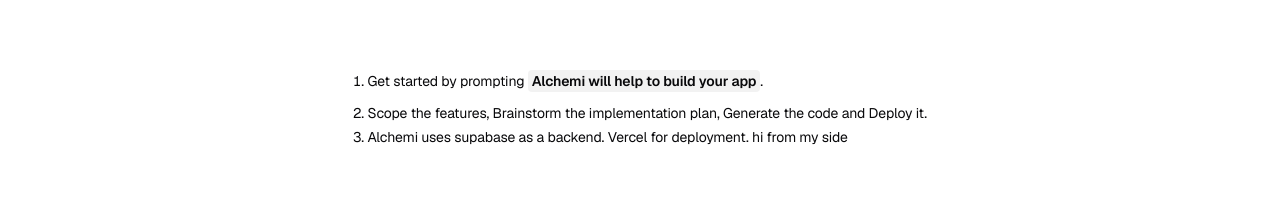
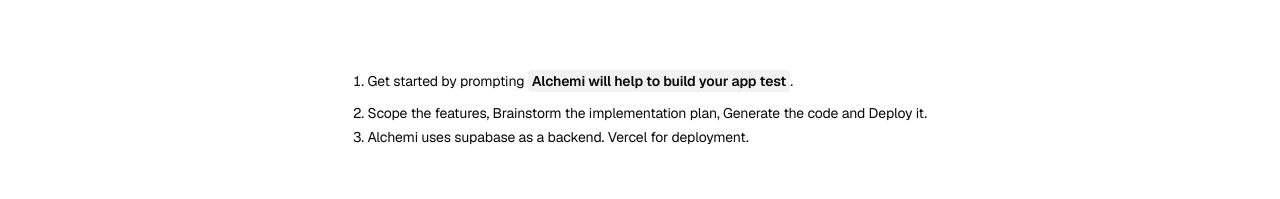
Before and after one commit to abhishek-zen/scaling-engine, a Next.js app: page / in a window 1280 px wide. Shown: the part 259-458 px from the top of the page. Built offline with nearby package versions, Linux system fonts and the light colour scheme; no server answers.

Commit message:
Update from Alchemi - Commit #1

```diff
--- a/src/app/page.tsx
+++ b/src/app/page.tsx
@@ -10,7 +10,7 @@
           <li className="mb-2 tracking-[-.01em]">
             Get started by prompting{" "}
             <code className="bg-black/[.05] dark:bg-white/[.06] px-1 py-0.5 rounded font-[family-name:var(--font-geist-mono)] font-semibold">
-              Alchemi will help to build your app
+              Alchemi will help to build your app test
             </code>
             .
           </li>
@@ -18,7 +18,7 @@
             Scope the features, Brainstorm the implementation plan, Generate the code and Deploy it.
           </li>
           <li className="tracking-[-.01em]">
-            Alchemi uses supabase as a backend. Vercel for deployment. hi from my side
+            Alchemi uses supabase as a backend. Vercel for deployment.
           </li>
         </ol>
         {/* Need to remove this section once application generation Begins  ----START SECTION----*/}
```
